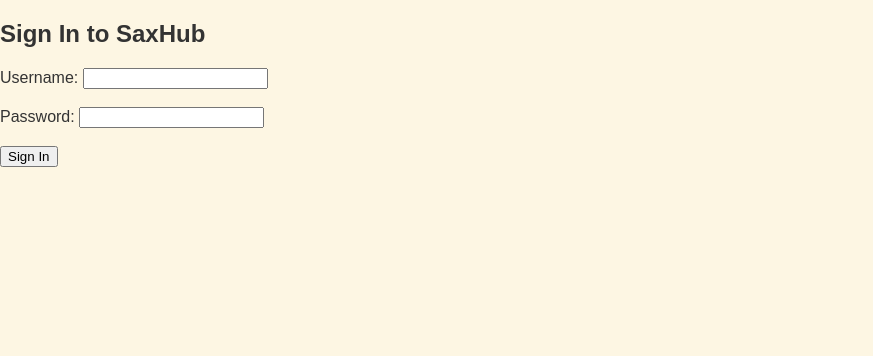
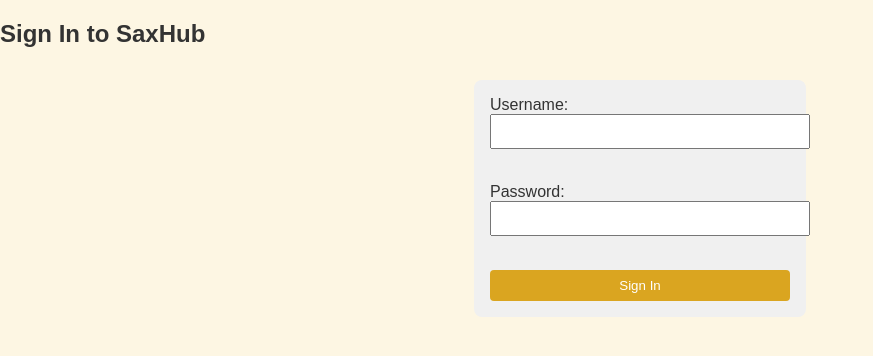
Before and after one commit to soapballs/SaxHub, a plain HTML site: page login.html in a window 1280 px wide. Shown: the whole page, without its empty margins (0-873 px from the left). Drawn offline with Linux system fonts and the light colour scheme.

Commit message:
Update styles.css

```diff
--- a/styles.css
+++ b/styles.css
@@ -38,3 +38,24 @@
   text-align: center;
   padding: 1rem;
 }
+
+form {
+  max-width: 300px;
+  margin: 2rem auto;
+  padding: 1rem;
+  background: #f0f0f0;
+  border-radius: 8px;
+}
+input {
+  width: 100%;
+  padding: 0.5rem;
+  margin-bottom: 1rem;
+}
+button {
+  width: 100%;
+  padding: 0.5rem;
+  background: goldenrod;
+  color: white;
+  border: none;
+  border-radius: 4px;
+}
```
